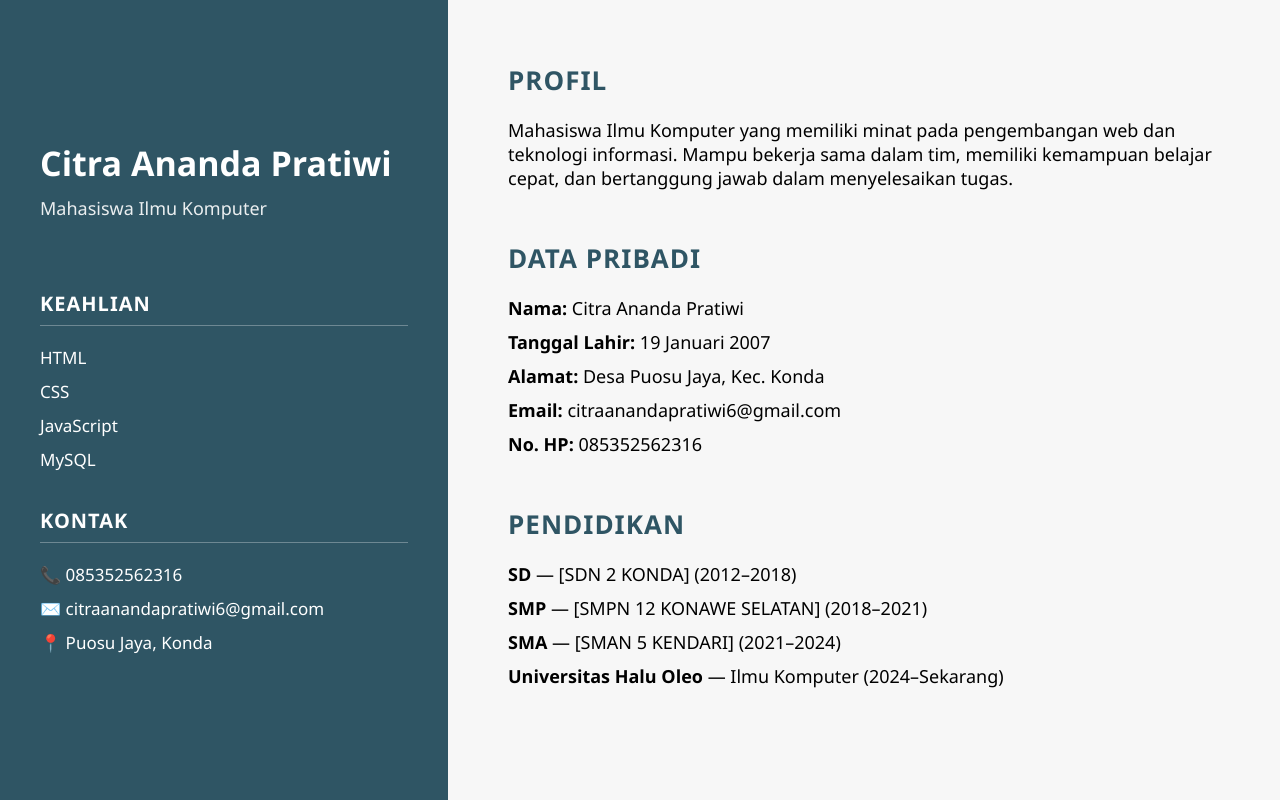
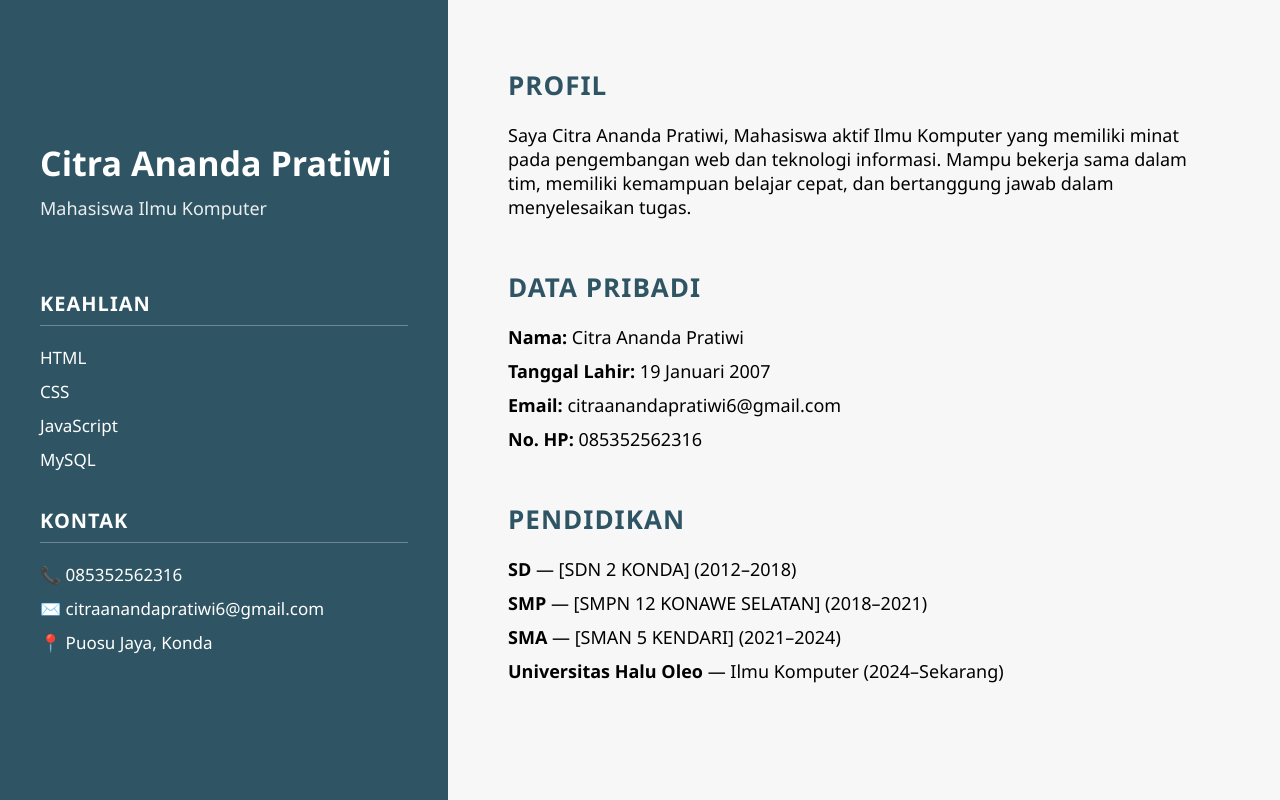
Before and after one commit to citraanandapratiwi6-rgb/citraanandapratiwi6-rgb.github.io, a plain HTML site: page index.html in a window 1280 px wide. Drawn offline with Linux system fonts and the light colour scheme.

Commit message:
commit ketujuh

```diff
--- a/index.html
+++ b/index.html
@@ -131,7 +131,7 @@ body {
 
         <div class="section">
             <h2>PROFIL</h2>
-            <p>Mahasiswa Ilmu Komputer yang memiliki minat pada pengembangan web dan teknologi informasi.
+            <p>Saya Citra Ananda Pratiwi, Mahasiswa aktif Ilmu Komputer yang memiliki minat pada pengembangan web dan teknologi informasi.
                 Mampu bekerja sama dalam tim, memiliki kemampuan belajar cepat, dan bertanggung jawab dalam menyelesaikan tugas.</p>
         </div>
 
@@ -139,7 +139,6 @@ body {
             <h2>DATA PRIBADI</h2>
             <p><span class="bold">Nama:</span> Citra Ananda Pratiwi</p>
             <p><span class="bold">Tanggal Lahir:</span> 19 Januari 2007</p>
-            <p><span class="bold">Alamat:</span> Desa Puosu Jaya, Kec. Konda</p>
             <p><span class="bold">Email:</span> citraanandapratiwi6@gmail.com</p>
             <p><span class="bold">No. HP:</span> 085352562316</p>
         </div>
```
